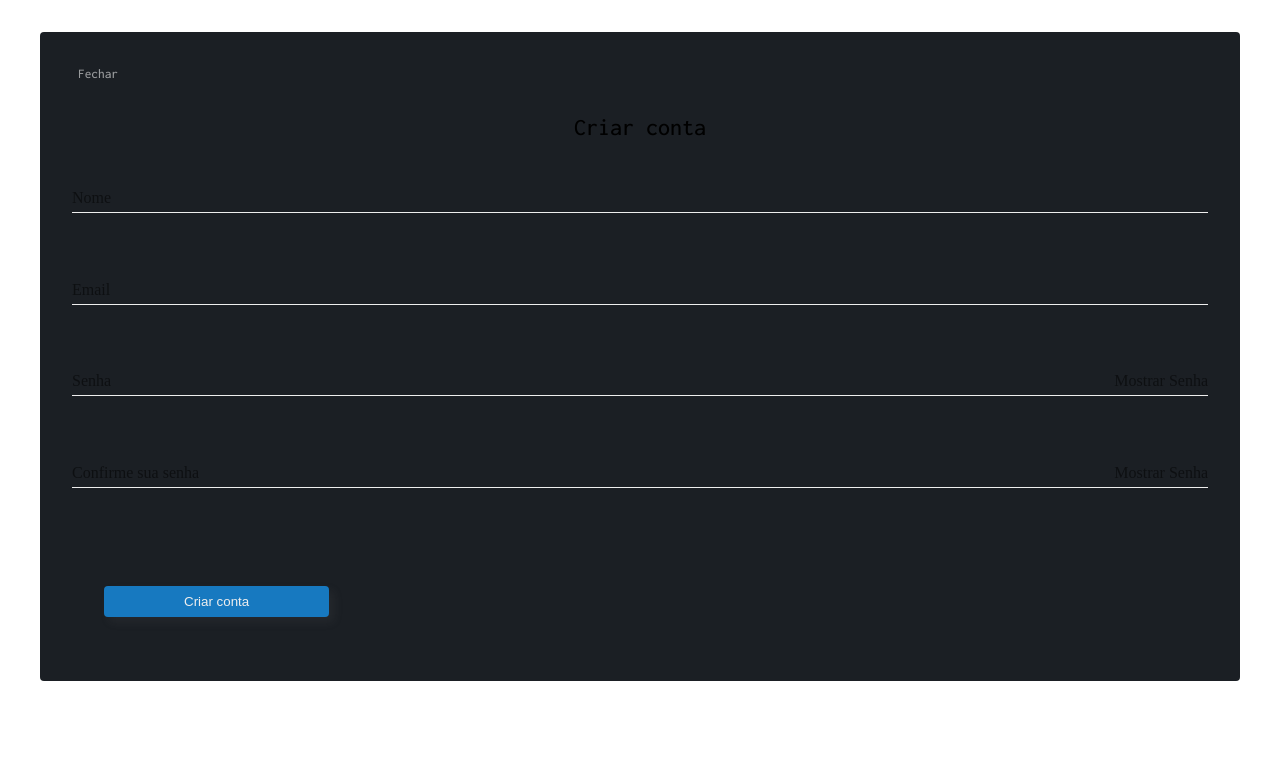
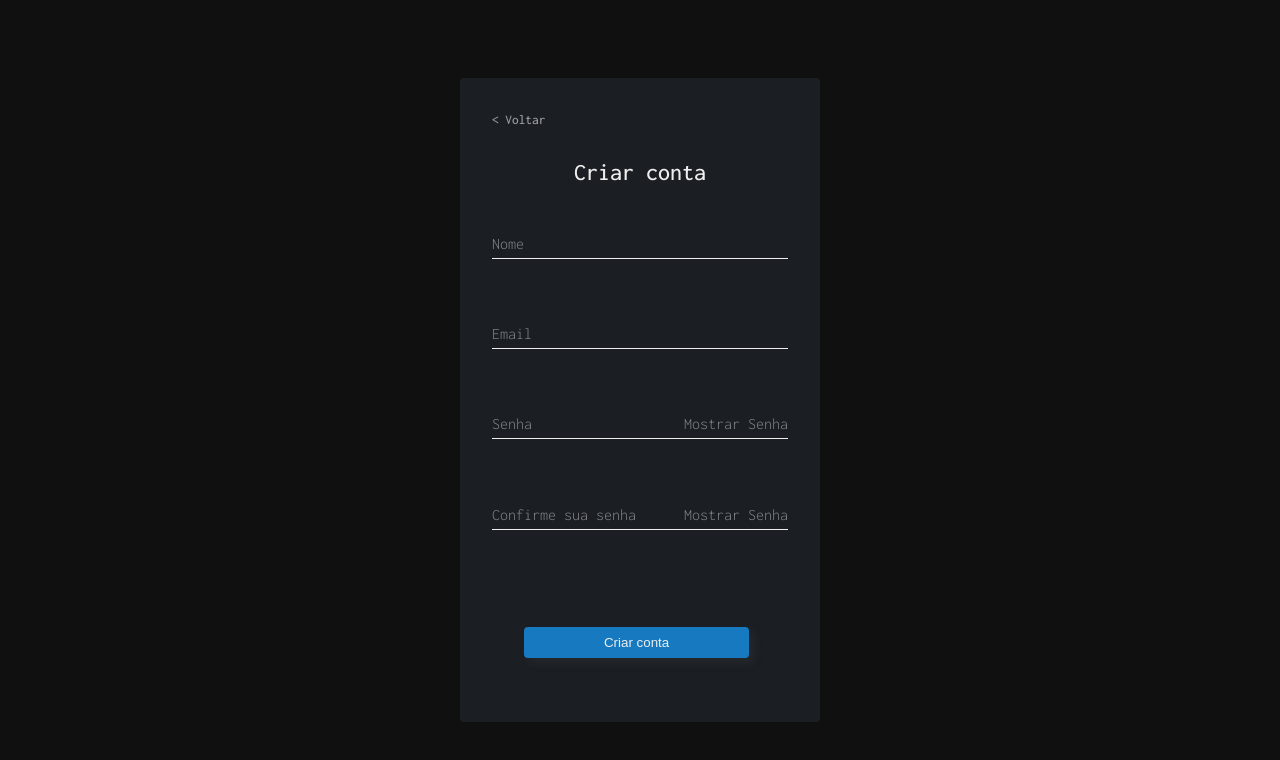
Before and after one commit to Rafael-Cesario/Projects, a Next.js app in the folder frontend/: page /auth/createAccount in a window 1280 px wide. Shown: the top 760 px of the page. Built offline with nearby package versions, Linux system fonts and the light colour scheme.

Commit message:
Style : Create Account page style

```diff
--- a/frontend/src/components/accountForm/accountForm.tsx
+++ b/frontend/src/components/accountForm/accountForm.tsx
@@ -3,7 +3,7 @@ import { AccountFormStyle } from './accountForm.style';
 export const AccountForm = ({ title, children }) => {
 	return (
 		<AccountFormStyle className="account-form" data-testid="formAccount">
-			<button className="button-close">Fechar</button>
+			<button className="button-close">{'<'} Voltar</button>
 			<h1 className="form-title">{title}</h1>
 
 			{children}
--- a/frontend/src/pages/auth/createAccount.tsx
+++ b/frontend/src/pages/auth/createAccount.tsx
@@ -1,10 +1,16 @@
 import { AccountForm, CreateAccountFields } from '../../components';
+import { CreateAccountStyle } from '../../style/auth/createAccount.style';
+import { GlobalStyle } from '../../style/global.style';
 
 const CreateAccount = () => {
 	return (
-		<AccountForm title={'Criar conta'}>
-			<CreateAccountFields />
-		</AccountForm>
+		<CreateAccountStyle>
+			<AccountForm title={'Criar conta'}>
+				<CreateAccountFields />
+			</AccountForm>
+
+			<GlobalStyle />
+		</CreateAccountStyle>
 	);
 };
 
--- /dev/null
+++ b/frontend/src/style/auth/createAccount.style.tsx
@@ -0,0 +1,8 @@
+import styled from 'styled-components';
+
+export const CreateAccountStyle = styled.div`
+	display: flex;
+	justify-content: center;
+	align-items: center;
+	min-height: 100vh;
+`;
```
